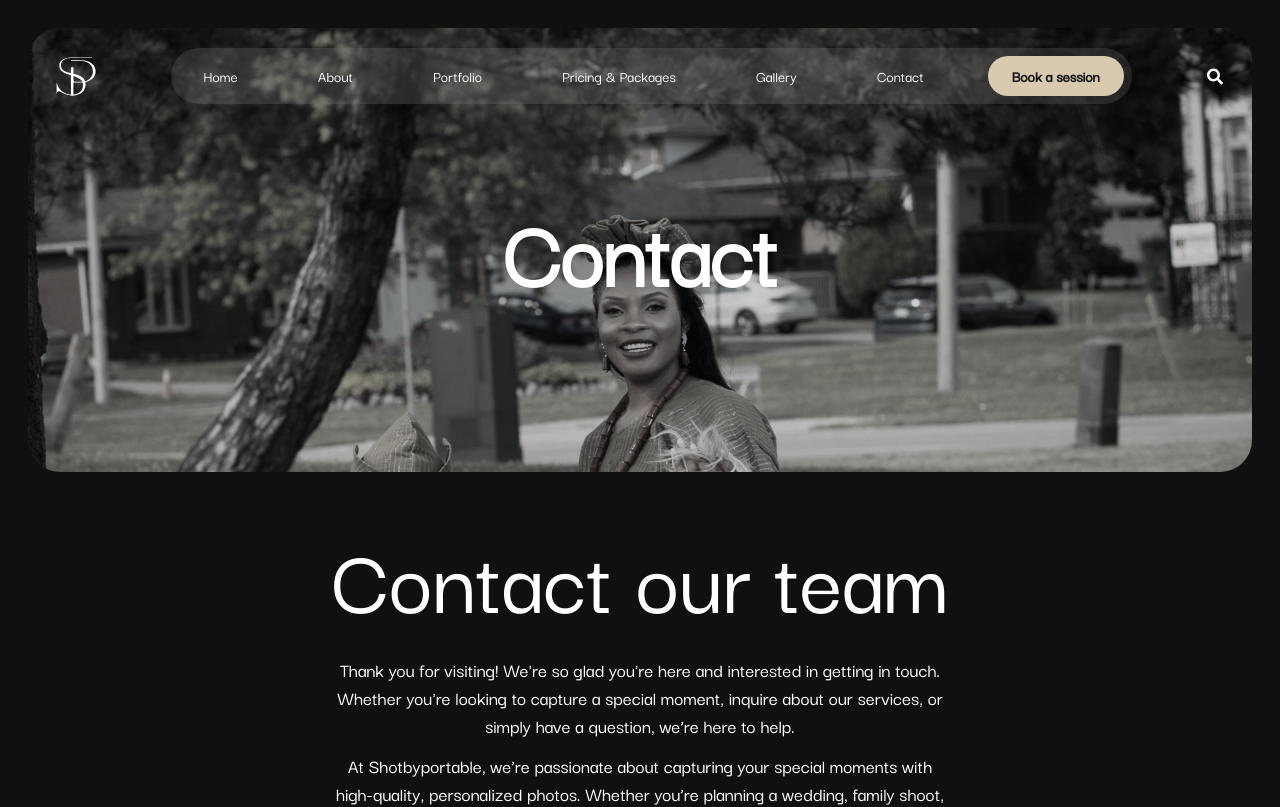
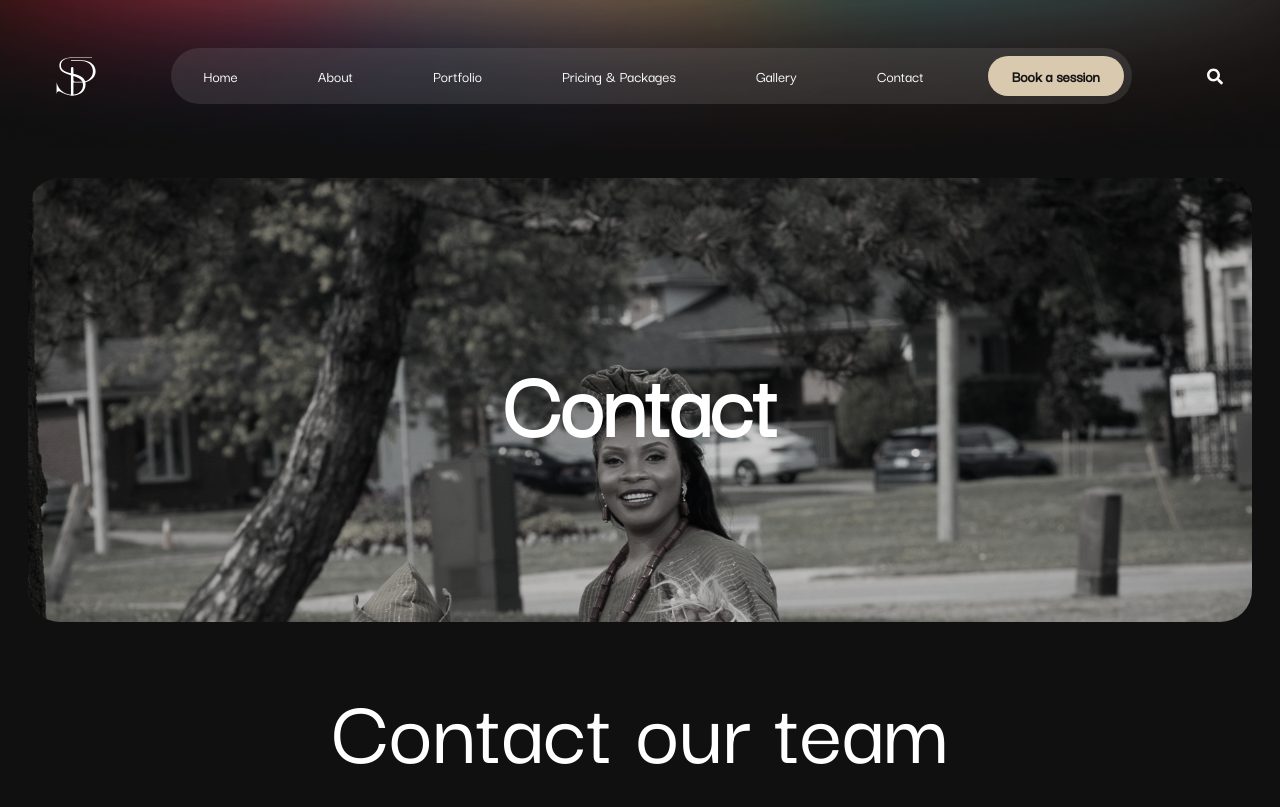
Before and after one commit to oluwaferanmi12/photography, a Next.js app: page /about/contact in a window 1280 px wide. Shown: the top 807 px of the page. Built offline with nearby package versions, Linux system fonts and the light colour scheme; a web font is replaced by a local one; what @ant-design/nextjs-registry would draw is missing.

Commit message:
body layout background

```diff
--- a/src/app/(user)/layout.tsx
+++ b/src/app/(user)/layout.tsx
@@ -1,8 +1,8 @@
 "use client";
 // import type { Metadata } from "next";
 import { HomeNav } from "@/components/nav/home-nav";
-
-
+import Image from "next/image";
+import bg_image from "../../assets/images/body_background.png";
 
 export default function RootLayout({
   children,
@@ -10,9 +10,23 @@ export default function RootLayout({
   children: React.ReactNode;
 }>) {
   return (
-    <div>
-      <HomeNav />
-      {children}
-    </div>
+    <>
+      {/* Fixed top background image */}
+      <div className="relative top-0 left-0 w-full h-[150px]  pointer-events-none">
+        <Image
+          src={bg_image}
+          alt="Top Background"
+          fill
+          style={{ objectFit: "cover" }}
+          // priority
+        />
+      </div>
+
+      {/* Actual content */}
+      <div className="relative z-10">
+        <HomeNav />
+        {children}
+      </div>
+    </>
   );
 }
--- a/src/app/page.tsx
+++ b/src/app/page.tsx
@@ -26,6 +26,8 @@ import { ServiceWrapperCard } from "@/components/services/ServiceWrapperCard";
 import { FourthSectionScroll } from "@/components/scrollingSection/home-fourth-section";
 import Link from "next/link";
 import { FadeInAnimate } from "@/animation/reveal/fade-in";
+import { HomeNav } from "@/components/nav/home-nav";
+import bg_image from "@/assets/images/body_background.png";
 
 export default function Home() {
   const { scrollY } = useScroll();
@@ -68,8 +70,17 @@ export default function Home() {
 
   return (
     <div>
+      <div className="fixed top-0 left-0 w-full h-[150px] z-[-1] pointer-events-none">
+        <Image
+          src={bg_image}
+          alt="Top Background"
+          fill
+          style={{ objectFit: "cover" }}
+        />
+      </div>
+      <HomeNav />
       <motion.div
-        className="h-screen min-h-screen transition-all w-full"
+        className="h-screen min-h-screen relative top-0 z-50 transition-all w-full"
         animate={{
           padding: scrolled
             ? window.innerWidth < 1024
@@ -79,7 +90,7 @@ export default function Home() {
         }}
       >
         <motion.div
-          className="h-full min-h-full w-full landingBg flex justify-center items-center relative"
+          className="h-full min-h-full w-full z-50 landingBg flex justify-center items-center relative"
           transition={{ duration: 0.5, ease: "easeInOut" }}
           animate={{
             borderRadius: scrolled ? "32px" : "0px",
```
Also changed, not shown: src/assets/images/body_background.png (added).
